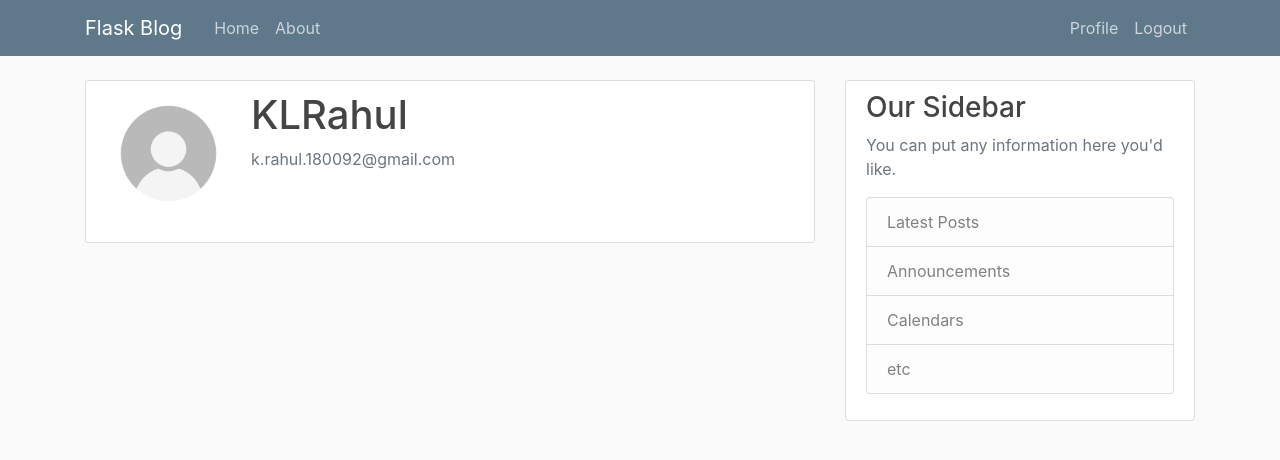
After one commit to SaiVamshiK/Learning-Flask, a Flask app: page /account in a window 1280 px wide. The commit adds this page. Shown: the top 460 px of the page. Run offline with Flask 2, Linux system fonts and the light colour scheme; a user stored in the database is signed in; some libraries are stand-ins or nearby versions.

Commit message:
added basic profile

```diff
--- a/flaskblog/__init__.py
+++ b/flaskblog/__init__.py
@@ -11,6 +11,7 @@
 db=SQLAlchemy(app)
 bcrypt=Bcrypt(app)
 login_manager=LoginManager(app)
-
+login_manager.login_view='login'
+login_manager.login_message_category='info'
 
 from flaskblog import routes
--- a/flaskblog/routes.py
+++ b/flaskblog/routes.py
@@ -1,8 +1,8 @@
-from flask import render_template,url_for,flash,redirect
+from flask import render_template,url_for,flash,redirect,request
 from flaskblog.models import User,Post
 from flaskblog.forms import RegistrationForm,LoginForm
 from flaskblog import app,db,bcrypt
-from flask_login import login_user,current_user,logout_user
+from flask_login import login_user,current_user,logout_user,login_required
 
 posts=[
     {
@@ -37,7 +37,11 @@
         user=User.query.filter_by(email=form.email.data).first()
         if user and bcrypt.check_password_hash(user.password,form.password.data):
             login_user(user,remember=form.remember.data)
-            return redirect(url_for('home'))
+            next_page=request.args.get('next')
+            if next_page:
+                return redirect(next_page)
+            else:
+                return redirect(url_for('home'))
         else:
             flash(f'Login Failed!','danger')
     return render_template('login.html',title='Login',form=form)
@@ -60,3 +64,9 @@
 def logout():
     logout_user()
     return redirect(url_for('home'))
+
+@app.route("/account")
+@login_required
+def account():
+    image_file=url_for('static',filename='profile_pics/'+current_user.image_file)
+    return render_template('account.html',title='Account Page',image_file=image_file)
--- /dev/null
+++ b/flaskblog/templates/account.html
@@ -0,0 +1,13 @@
+{% extends 'base.html' %}
+{% block content %}
+    <div class="content-section">
+        <div class="media">
+            <img class="rounded-circle account-img" src="{{ image_file }}">
+            <div class="media-body">
+            <h2 class="account-heading">{{ current_user.username }}</h2>
+            <p class="text-secondary">{{ current_user.email }}</p>
+            </div>
+        </div>
+
+    </div>
+{% endblock content %}
--- a/flaskblog/templates/base.html
+++ b/flaskblog/templates/base.html
@@ -28,6 +28,7 @@
                 <!-- Navbar Right Side -->
                 <div class="navbar-nav">
                     {% if current_user.is_authenticated %}
+                        <a class="nav-item nav-link" href="{{ url_for('account') }}">Profile</a>
                         <a class="nav-item nav-link" href="{{ url_for('logout') }}">Logout</a>
                     {% else %}
                         <a class="nav-item nav-link" href="{{ url_for('login') }}">Login</a>
```
Also changed, not shown: flaskblog/site.db, flaskblog/static/profile_pics/default.jpg (added), flaskblog/templates/about.html (line endings or trailing spaces).
